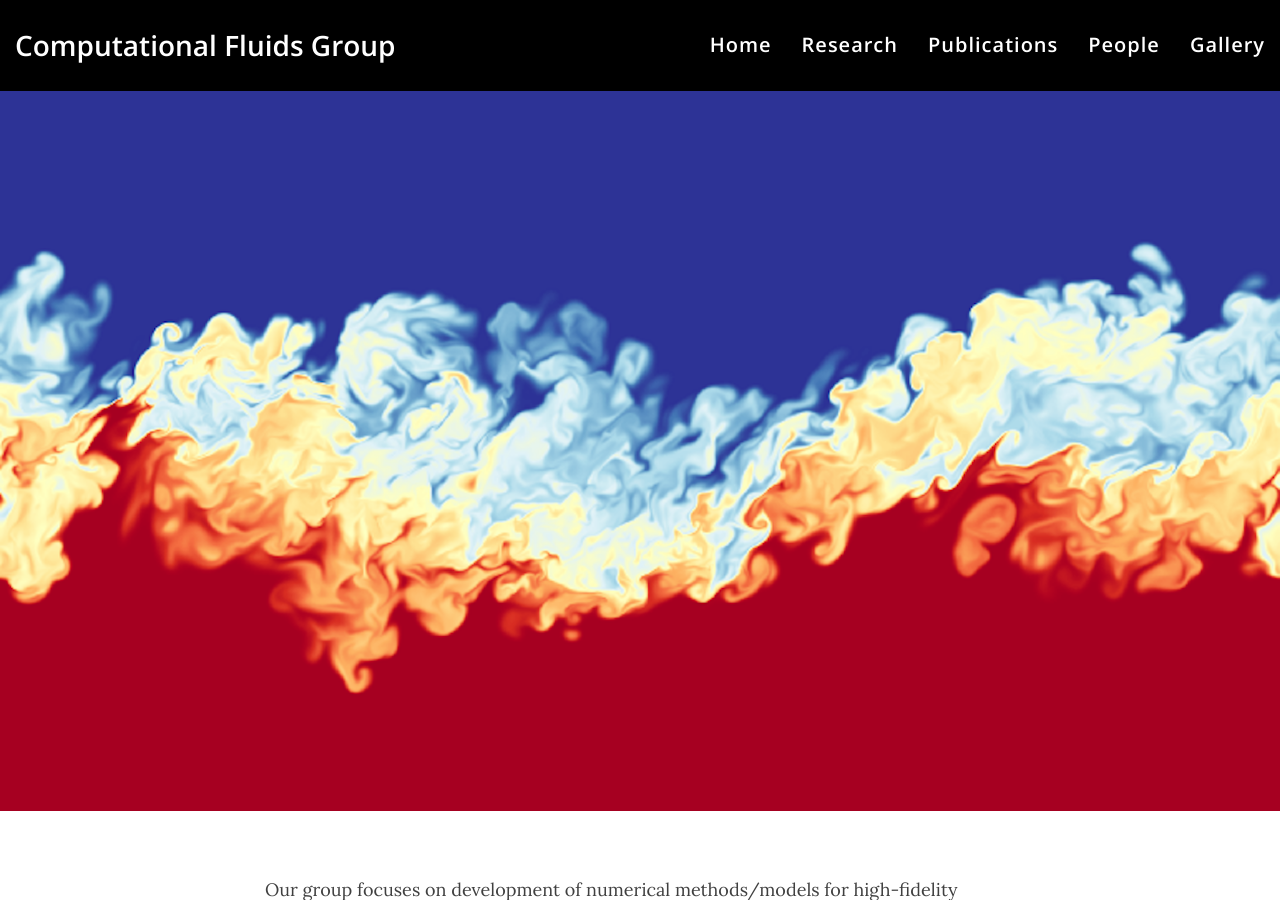
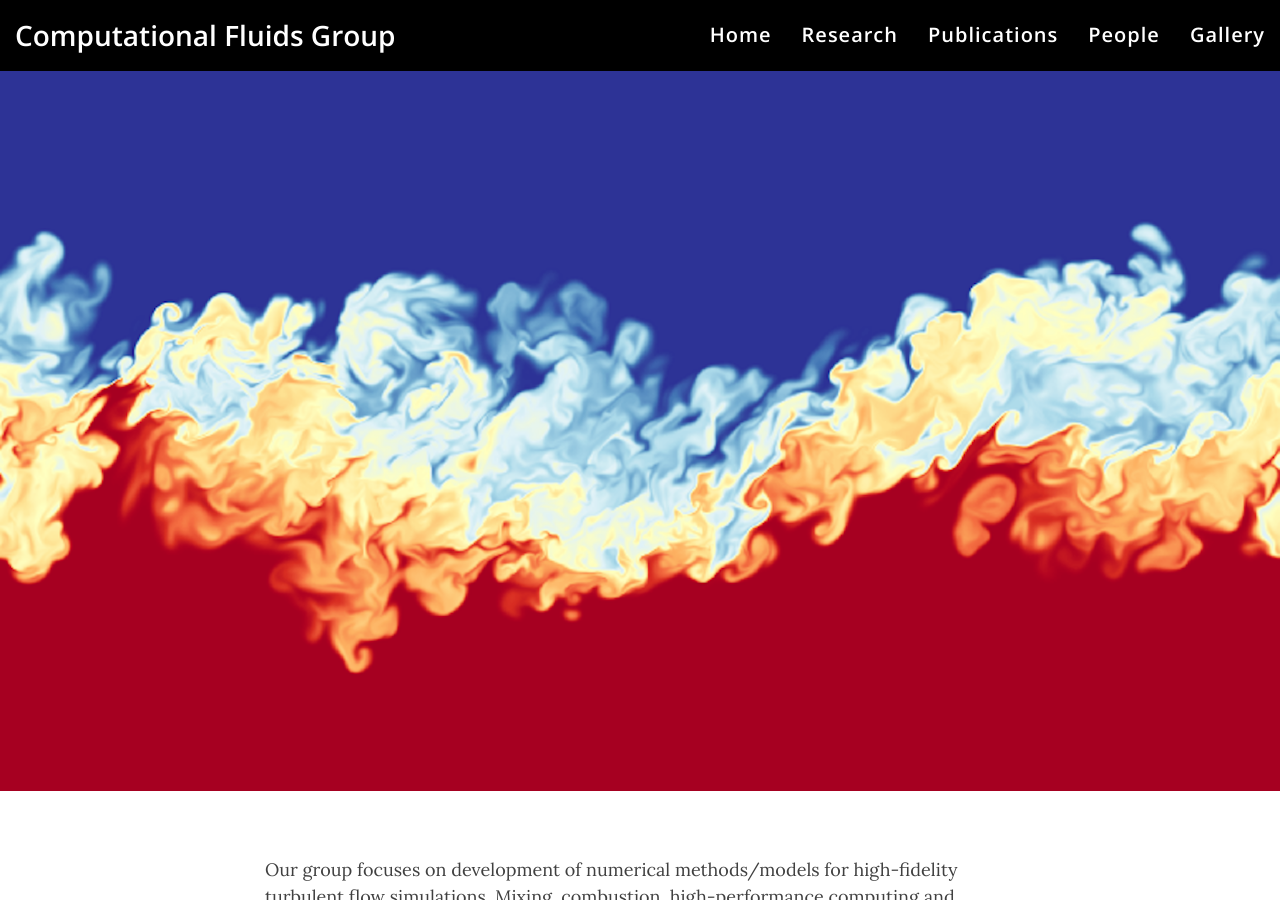
Before and after one commit to neksharan/neksharan.github.io, a Jekyll site: the page built from index.html, in a window 1280 px wide and 900 px high. Built offline with Jekyll 4.4.1, drawn with Linux system fonts in a browser that asks for light colours; nearby versions of some CDN libraries; the list of posts is cut into pages by our own code.

Commit message:
change nav-bar size

```diff
--- a/css/main.css
+++ b/css/main.css
@@ -172,7 +172,7 @@ img {
 
 @media only screen and (min-width: 768px) {
   .navbar-custom {
-    padding: 20px 0;
+    padding: 10px 0;
     -webkit-transition: background .5s ease-in-out,padding .5s ease-in-out;
     -moz-transition: background .5s ease-in-out,padding .5s ease-in-out;
     transition: background .5s ease-in-out,padding .5s ease-in-out;
@@ -548,7 +548,7 @@ body {
     margin-top: 130px;
   }
   .intro-header.big-img {
-    margin-top: 91px;  /* Full navbar is small navbar + 20px padding on each side when expanded */
+    margin-top: 71px;  /* Full navbar is small navbar + 20px padding on each side when expanded */
     height: 80vh;
     /* height: 600px; */
   }
```
Also changed, not shown: 1 other file.
